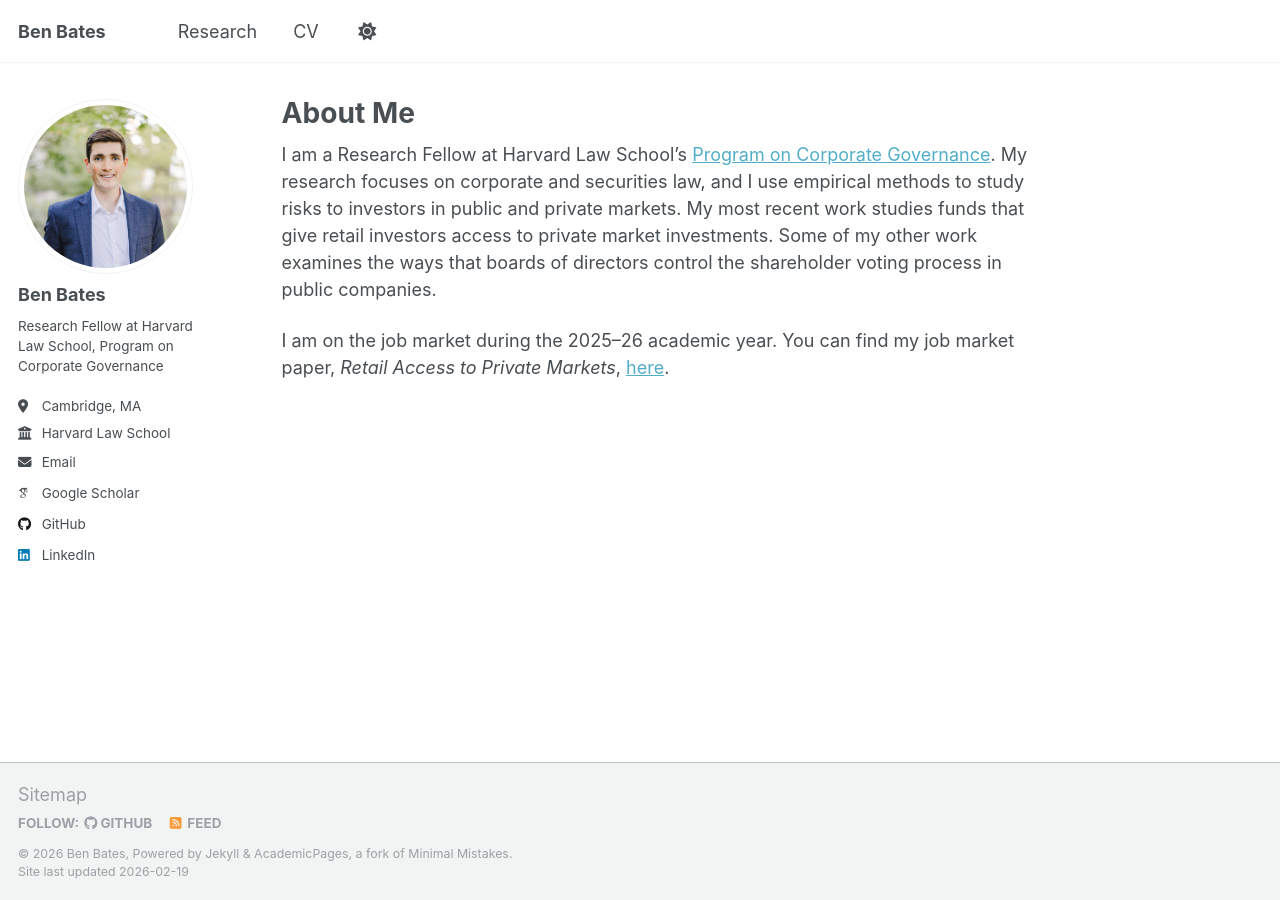
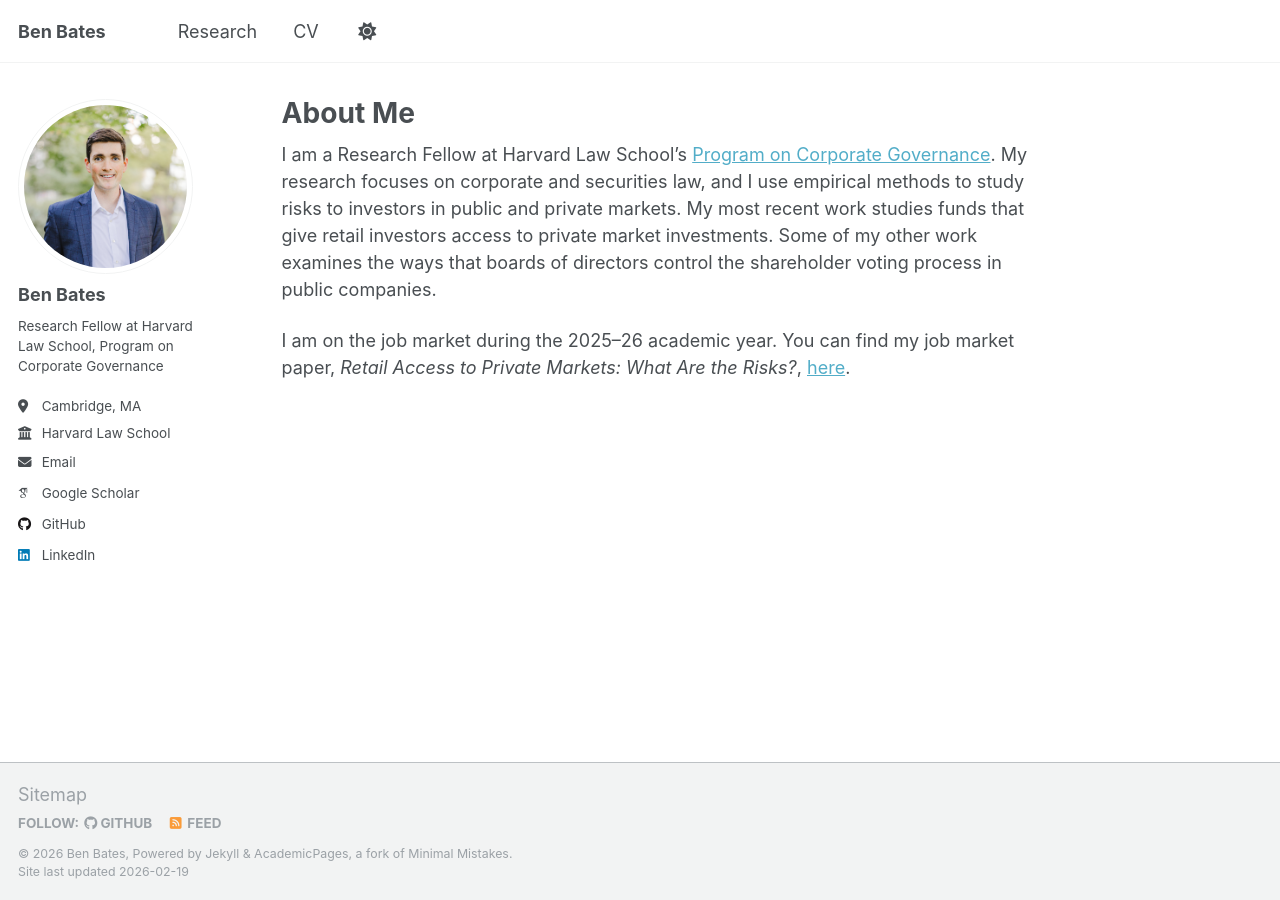
Before and after one commit to ben-bates/ben-bates.github.io, a Jekyll site: the page built from _pages/about.md, in a window 1280 px wide. Built offline with Jekyll 4.4.1, drawn with Linux system fonts in a browser that asks for light colours; some web fonts are replaced; a script that is not in the unit is left out.

Commit message:
Update job market paper title in about.md

```diff
--- a/_pages/about.md
+++ b/_pages/about.md
@@ -9,4 +9,4 @@ redirect_from:
 
 I am a Research Fellow at Harvard Law School's [Program on Corporate Governance](https://pcg.law.harvard.edu/). My research focuses on corporate and securities law, and I use empirical methods to study risks to investors in public and private markets. My most recent work studies funds that give retail investors access to private market investments. Some of my other work examines the ways that boards of directors control the shareholder voting process in public companies.
 
-I am on the job market during the 2025--26 academic year. You can find my job market paper, *Retail Access to Private Markets*, [here](https://ben-bates.github.io/files/Bates - Retail Access to Private Markets.pdf).
+I am on the job market during the 2025--26 academic year. You can find my job market paper, *Retail Access to Private Markets: What Are the Risks?*, [here](https://ben-bates.github.io/files/Bates - Retail Access to Private Markets.pdf).
```
